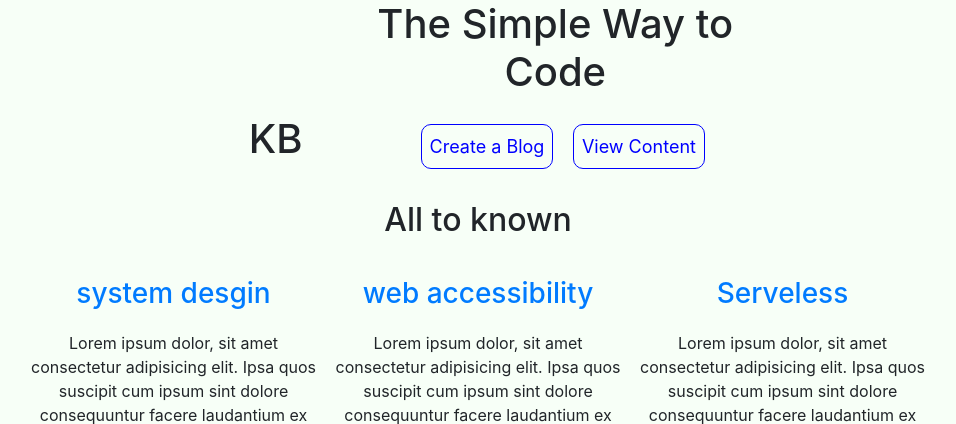
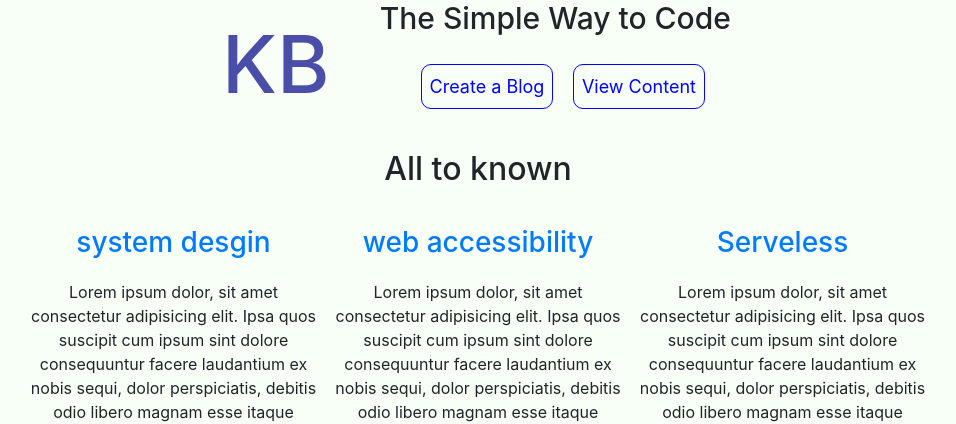
Before and after one commit to Wilfridboris/Wilfridboris.github.io, a PHP site: page / in a window 1280 px wide. Shown: the part 149-573 px from the top of the page, without its empty margins (162-1118 px from the left). Run offline with PHP 8.4, Linux system fonts and the light colour scheme.

Commit message:
:rocket:

```diff
--- a/css/index.css
+++ b/css/index.css
@@ -130,7 +130,7 @@ padding-right: 10px;
     }
     .Font{
         display: inline-block;
-        width: 400px;
+        width: 100%;
 
 
     }
@@ -138,9 +138,10 @@ padding-right: 10px;
         padding-bottom: 30px ;
 
     }
-   .image{
-       width:150px;
-   }
+    .Font h1{
+        font-size: 16px;
+    }
+
 
    /*space begin*/
    .space{
@@ -160,6 +161,7 @@ padding-right: 10px;
    .cadre1 ,.cadre2 ,.cadre3{
     display: inline-block;
     width: 300px;
+
 
    }
     /*conatainer 2 end*/
@@ -184,10 +186,25 @@ padding-right: 10px;
         }
         .logo{
             order: 0;
+
         }
         .searchBar{
             order: 2;
 
         }
+        .button-list h1{
+            font-size: 30px;
+
+        }
+        .button-list{
+            width: 400px;
+        }
+        .image{
+            width: 150px;
+        }
+        .image h1{
+            font-size: 80px;
+            color: rgb(73, 79, 168);
+        }
 
     }
```
